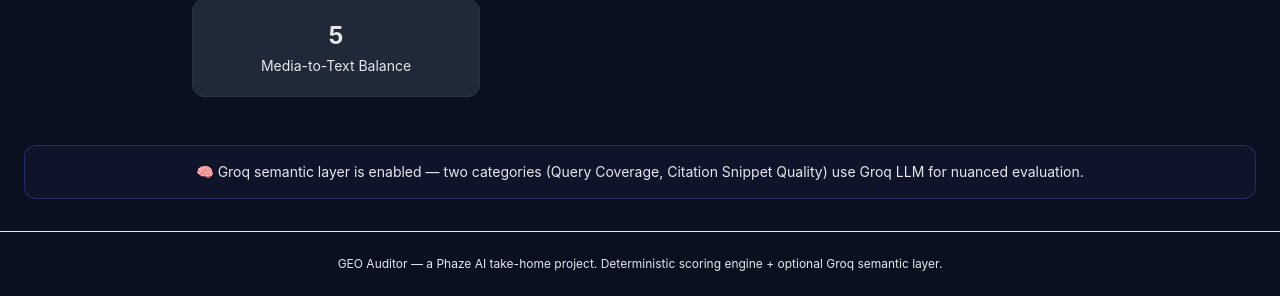
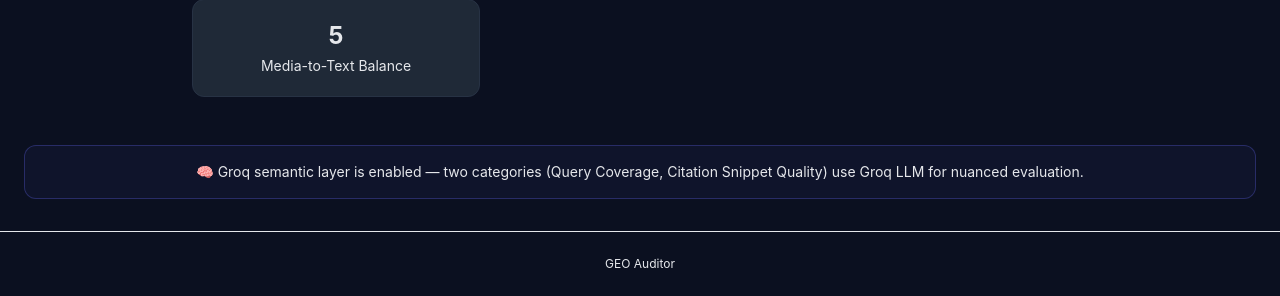
Before and after one commit to MandarMawale-20/GEO-Auditor, a FastAPI app: page / in a window 1280 px wide. Shown: the part 1588-1884 px from the top of the page. Run offline with FastAPI, Linux system fonts and the light colour scheme; parts of the project's set-up code (start-up, migrations or seed data) failed here and were passed over; some libraries are stand-ins or nearby versions.

Commit message:
Index page Updated

```diff
--- a/app/templates/index.html
+++ b/app/templates/index.html
@@ -205,8 +205,7 @@
 
   <footer class="border-t border-border py-6">
     <div class="container mx-auto px-6 text-xs text-muted text-center">
-      GEO Auditor — a Phaze AI take-home project. Deterministic scoring engine + optional Groq semantic layer.
-    </div>
+      GEO Auditor
   </footer>
 
   <script src="/static/app.js"></script>
```
